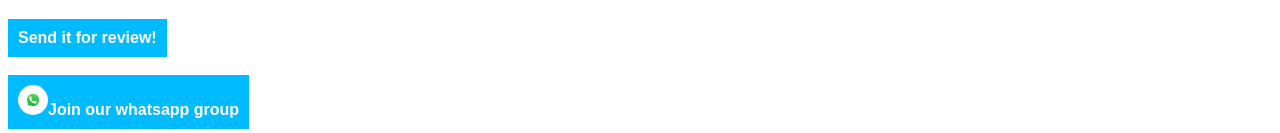
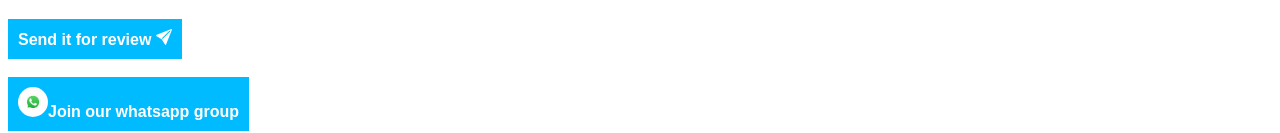
Before and after one commit to aaronkoroma/page-y.com, a plain HTML site: page index.html in a window 1280 px wide. Shown: the part 600-733 px from the top of the page. Drawn offline with Linux system fonts and the light colour scheme.

Commit message:
Update index.html

```diff
--- a/index.html
+++ b/index.html
@@ -73,7 +73,9 @@
             <path d="M2 2v13.5a.5.5 0 0 0 .74.439L8 13.069l5.26 2.87A.5.5 0 0 0 14 15.5V2a2 2 0 0 0-2-2H4a2 2 0 0 0-2 2"/>
             </svg> What makes you a developer?</label><br><br>
         <textarea placeholder="views.." id="story" name="story" required></textarea><br><br>
-        <button type="submit" value="Send it for review">Send it for review!</button>
+        <button type="submit" value="Send it for review">Send it for review <svg xmlns="http://www.w3.org/2000/svg" width="16" height="16" fill="currentColor" class="bi bi-send-fill" viewBox="0 0 16 16">
+        <path d="M15.964.686a.5.5 0 0 0-.65-.65L.767 5.855H.766l-.452.18a.5.5 0 0 0-.082.887l.41.26.001.002 4.995 3.178 3.178 4.995.002.002.26.41a.5.5 0 0 0 .886-.083zm-1.833 1.89L6.637 10.07l-.215-.338a.5.5 0 0 0-.154-.154l-.338-.215 7.494-7.494 1.178-.471z"/>
+        </svg></button>
         <br>
         <br>
         <a href="https://api.whatsapp.com/send?phone=+23276161385&amp;text=Hi%20There"><button type="button" value="Our whatsapp group"><img src="./whatsapp.jpeg" width="30" height="30" class="whatsapp">Join our whatsapp group</button></a>
```
